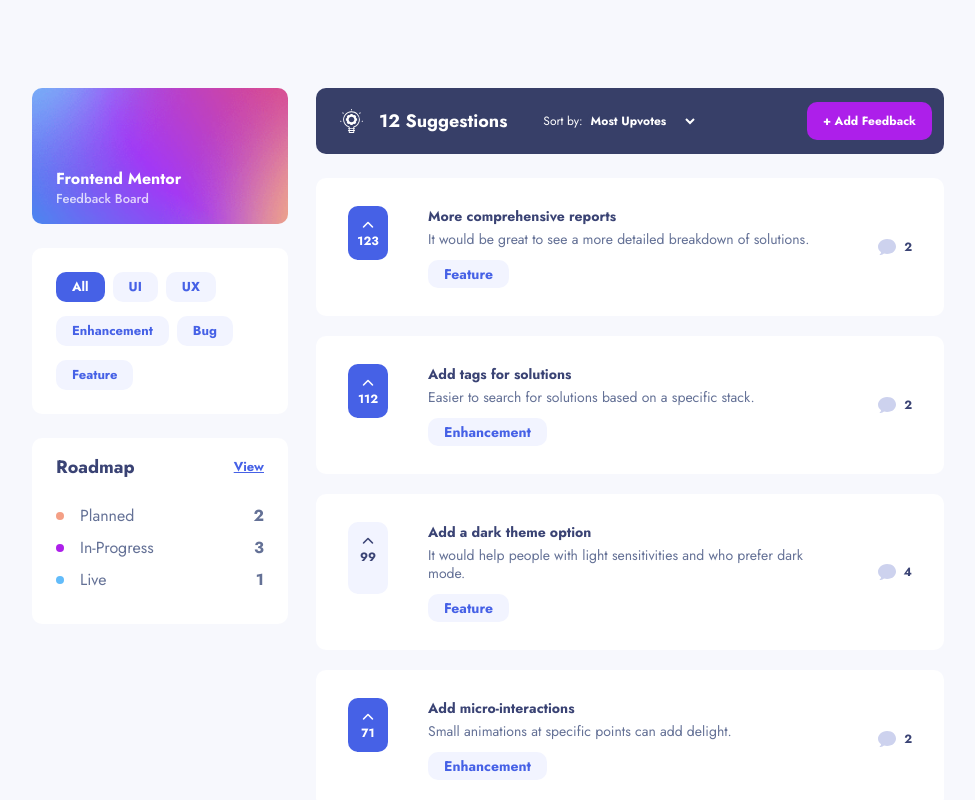
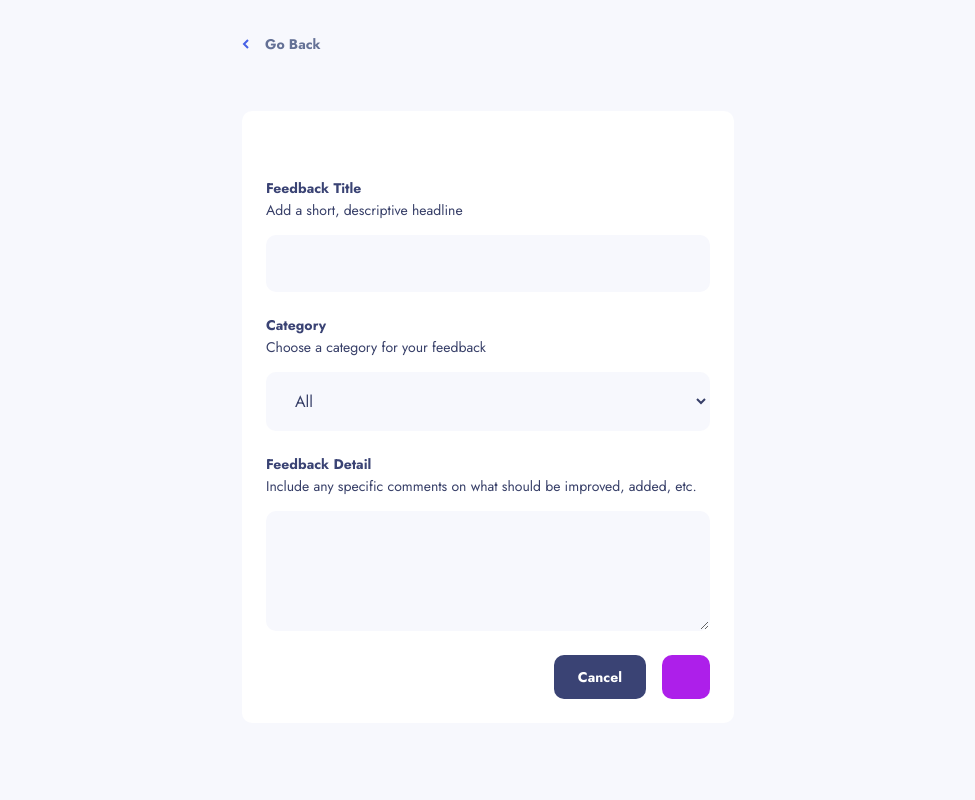
Before and after one commit to AgataLiberska/product-feedback-app, a React (Create React App) app: page /productRequests/1/edit in a window 1280 px wide. Before the commit this address led to /. Shown: the top 800 px of the page, without its empty margins (152-1127 px from the left). Built offline with nearby package versions, Linux system fonts and the light colour scheme.

Commit message:
add edit feedback page

```diff
--- a/src/App.js
+++ b/src/App.js
@@ -4,6 +4,7 @@
 import Home from './pages/Home';
 import Details from './pages/Details';
 import NewFeedback from './pages/NewFeedback';
+import EditFeedback from './pages/EditFeedback';
 
 const App = () => {
     return (
@@ -25,6 +26,11 @@
                     path='/productRequests/:requestId'
                     component={Details}
                 />
+                <Route
+                    exact
+                    path='/productRequests/:requestId/edit'
+                    component={EditFeedback}
+                />
                 <Redirect to='/' />
             </Switch>
 
--- /dev/null
+++ b/src/pages/EditFeedback.js
@@ -0,0 +1,19 @@
+import React from 'react';
+import SuggestionForm from '../features/suggestions/SuggestionForm';
+import { FormPageWrapper } from '../features/suggestions/SuggestionFormStyles';
+import GoBack from '../reusable/GoBackLink';
+
+const EditFeedback = () => {
+    return (
+        <FormPageWrapper>
+            <header>
+                <GoBack />
+            </header>
+            <SuggestionForm
+
+            />
+        </FormPageWrapper>
+    )
+}
+
+export default EditFeedback;
```
